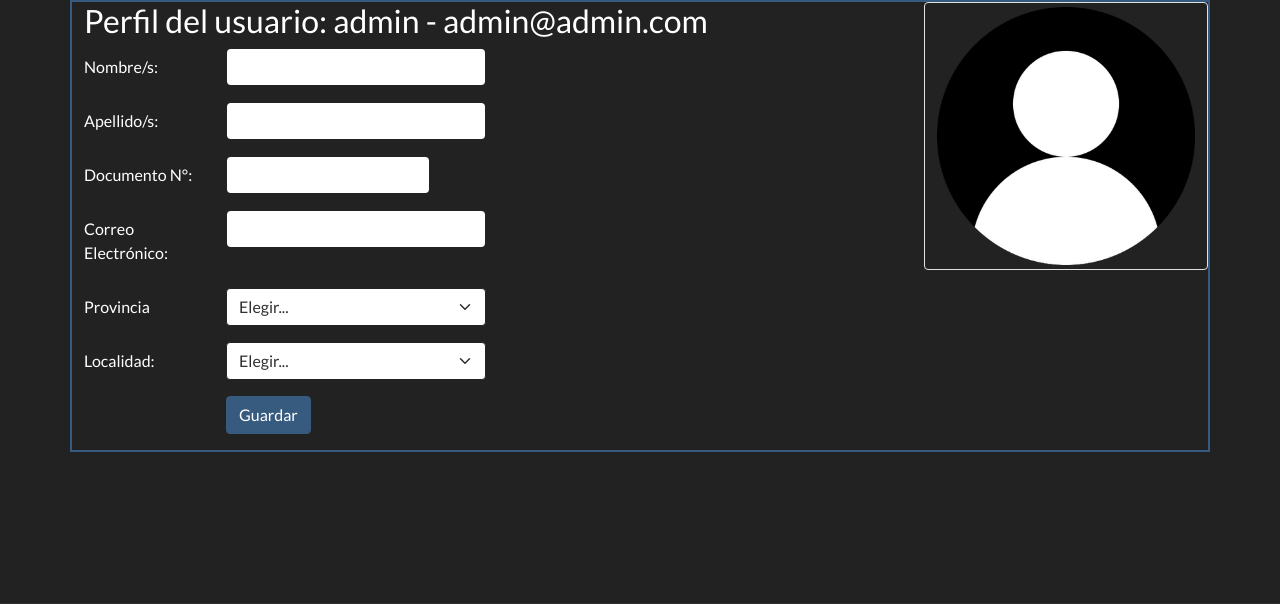
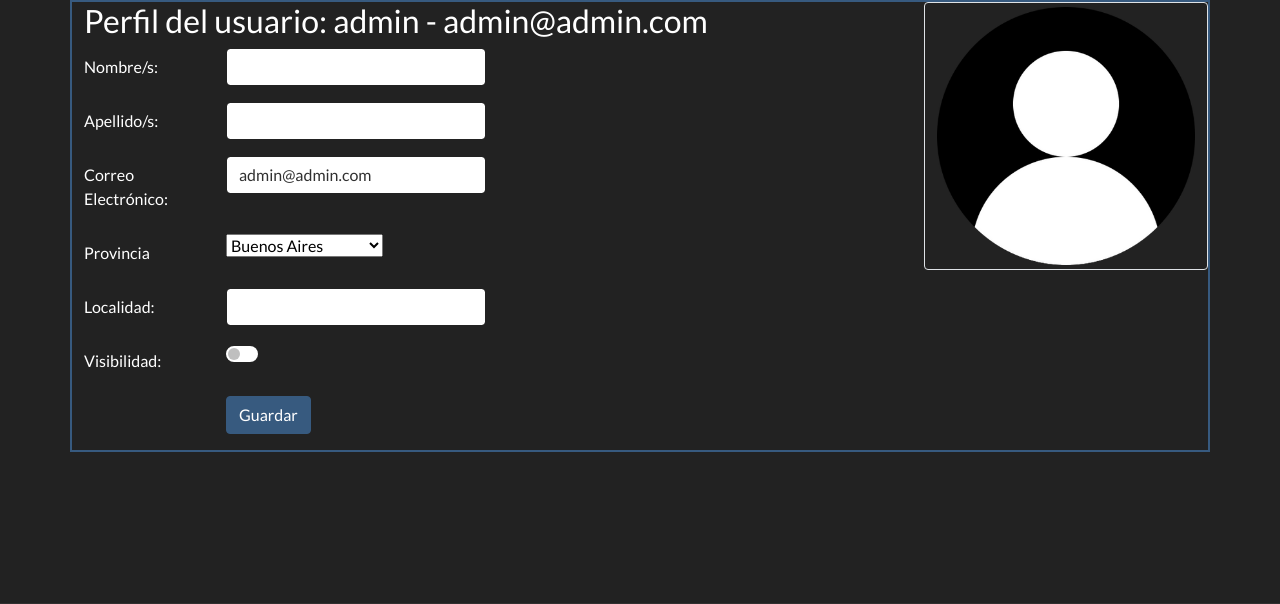
Before and after one commit to Enzostik/Proyecto_InfoCh2021, a Django app: page /profile/ in a window 1280 px wide. Shown: the part 77-681 px from the top of the page. Run offline with Django 3.2, Linux system fonts and the light colour scheme; a user stored in the database is signed in; data comes from the database, SQL or seed files in the repository; both versions use the stored data as it was after the commit; some libraries are stand-ins or nearby versions.

Commit message:
Formulario para editar el perfil

```diff
--- /dev/null
+++ b/authusuario/forms.py
@@ -0,0 +1,35 @@
+from django import forms
+from .models import PerfilUsuario
+
+PROVINCIAS=(('Buenos Aires','Buenos Aires'),
+            ('Capital Federal','Capital Federal'),
+            ('Catamarca','Catamarca'),
+            ('Chaco','Chaco'),
+            ('Chubut','Chubut'),
+            ('Córdoba','Córdoba'),
+            ('Corrientes','Corrientes'),
+            ('Entre Ríos','Entre Ríos'),
+            ('Formosa','Formosa'),
+            ('Jujuy','Jujuy'),
+            ('La Pampa','La Pampa'),
+            ('La Rioja','La Rioja'),
+            ('Mendoza','Mendoza'),
+            ('Misiones','Misiones'),
+            ('Neuquén','Neuquén'),
+            ('Río Negro','Río Negro'),
+            ('Salta','Salta'),
+            ('San Juan','San Juan'),
+            ('San Luis','San Luis'),
+            ('Santa Cruz','Santa Cruz'),
+            ('Santa Fe','Santa Fe'),
+            ('Santiago del Estero','Santiago del Estero'),
+            ('Tierra del Fuego','Tierra del Fuego'),
+            ('Tucumán','Tucumán'),)
+
+class edit_profile(forms.Form):
+    nombre=forms.CharField(max_length=50,required=True)
+    apellido=forms.CharField(max_length=50,required=True)
+    correo=forms.CharField(max_length=100,required=True)
+    provincia = forms.ChoiceField(choices=PROVINCIAS, required=True)
+    localidad= forms.CharField(max_length=50, required=False)
+    visibilidad= forms.BooleanField(label='Visibilidad', required=False)
--- a/authusuario/models.py
+++ b/authusuario/models.py
@@ -11,4 +11,6 @@ class Permisos(models.Model):
 class PerfilUsuario(models.Model):
     usuario=models.OneToOneField(User, primary_key=True, on_delete=models.CASCADE)
     visibilidad_perfil=models.BooleanField(default=False) #False - Privado / True - Publico
+    provincia=models.CharField(max_length=50, default= "")
+    localidad=models.CharField(max_length=50, default="")
     descripcion=models.CharField(max_length=500, default="Di lo que estás pensando.")
--- a/authusuario/views.py
+++ b/authusuario/views.py
@@ -1,4 +1,5 @@
 from .models import PerfilUsuario
+from .forms import edit_profile
 from django.http.response import Http404, HttpResponseRedirect
 from django.shortcuts import render, redirect
 
@@ -112,8 +113,44 @@ def register(request):
 #para la pagina de usuario
 @login_required(login_url="login")
 def profile(request):
-    u=User.objects.all() #llama una base de datos
-    context={"users":u} #asigna un nombre a la base de datos
+    form=edit_profile()
+    context={"form":form,"is_error":False} #asigna un nombre a la base de datos
+    if request.method=="POST":
+        form=edit_profile(request.POST)
+        if form.is_valid():
+            form=form.clean()
+            print(form)
+
+            #para revisar los errores
+            if not form['nombre'] or not form['apellido'] or not form['provincia'] or not form['correo']:
+                messages.add_message(request, messages.ERROR, 'Complete todos los campos requeridos')
+                context['is_error']=True
+
+            if form['correo']:
+                try:
+                    validate_email(form['correo'])
+                except:
+                    messages.add_message(request, messages.ERROR, 'Ingrese un correo electrónico válido')
+                    context['is_error']=True
+
+            if User.objects.filter(email=form['correo']).exists() and request.user.email != form['correo']:
+                messages.add_message(request, messages.ERROR, 'El correo electrónico ya está registrado')
+                context['is_error']=True
+
+            if context['is_error']:
+                return render(request,'user/profile.html',context) #si hay error devuelve a la pagina 'register' pero con los campos guardados
+            #cambiar la base de datos (actualizar el usuario y su perfil)
+            usuario=request.user
+            usuario.first_name=form["nombre"]
+            usuario.last_name=form["apellido"]
+            usuario.email=form["correo"]
+            perfil=PerfilUsuario.objects.get(usuario=usuario)
+            perfil.provincia=form["provincia"]
+            perfil.localidad=form["localidad"]
+            perfil.visibilidad_perfil=form["visibilidad"]
+            usuario.save()
+            perfil.save()
+
     return render(request,'user/profile.html',context)
 
 def ver_usuario(request,id):
--- a/templates/user/profile.html
+++ b/templates/user/profile.html
@@ -1,57 +1,56 @@
 {% extends 'base.html' %}
 {% load static %}
+{% block titulo %}- Editar perfil{% endblock %}
 {% block content %}
 
 <div class="container border border-primary border-2">
     <div class="row">
         <div class="col-sm-9">
+            {% include 'partials/_msgalert.html' %}
             <!--    <div class="col-sm-10 col-md-9 py-4">-->
             <h3>Perfil del usuario: {{user.username}} - {{user.email}}</h3>
         <!--        {% for u in users %}-->
         <!--            <li class="list-group-item"><b>{{u.username}}</b> - {{u.email}}</li>-->
         <!--        {% endfor %}-->
         <!--    </div>-->
-            <form method="post">
+            <form method="POST">
+              {% csrf_token %}
                   <div class="row mb-3">
                     <label for="name" class="col-sm-2 col-form-label">Nombre/s:</label>
                     <div class="col-sm-4">
-                      <input type="text" class="form-control" id="name">
+                      <input type="text" class="form-control" name="{{form.nombre.html_name }}" id="name" value="{{user.first_name}}" required>
                     </div>
                   </div>
                   <div class="row mb-3">
                     <label for="lastname" class="col-sm-2 col-form-label">Apellido/s:</label>
                     <div class="col-sm-4">
-                      <input type="text" class="form-control" id="lastname">
-                    </div>
-                  </div>
-                  <div class="row mb-3">
-                    <label for="dni" class="col-sm-2 col-form-label">Documento N°:</label>
-                    <div class="col-sm-auto">
-                      <input type="number" class="form-control" id="dni">
+                      <input type="text" class="form-control" name="{{form.apellido.html_name}}" id="lastname" value="{{user.last_name}}" required>
                     </div>
                   </div>
                 <div class="row mb-3">
                     <label for="email" class="col-sm-2 col-form-label">Correo Electrónico:</label>
                     <div class="col-sm-4">
-                      <input type="email" class="form-control" id="email">
+                      <input type="email" class="form-control" name="{{form.correo.html_name}}" id="email" value="{{user.email}}" required>
                     </div>
                 </div>
                 <div class="row mb-3">
-                    <label for="provincia" class="col-sm-2 col-form-label">Provincia</label>
+                    <label for="idprovincia" class="col-sm-2 col-form-label">Provincia</label>
                     <div class="col-sm-4">
-                        <select id="provincia" class="form-select">
-                          <option selected>Elegir...</option>
-                          <option>...</option>
-                        </select>
+                        {{form.provincia}}
                     </div>
                 </div>
                 <div class="row mb-3">
                     <label for="localidad" class="col-sm-2 col-form-label">Localidad:</label>
                     <div class="col-sm-4">
-                        <select id="localidad" class="form-select">
-                          <option selected>Elegir...</option>
-                          <option>...</option>
-                        </select>
+                        <input type="text" class="form-control" name="{{form.localidad.html_name}}" id="localidad" value="{{user.perfilusuario.localidad}}" required>
+                    </div>
+                </div>
+                <div class="row mb-3">
+                    <label for="idvisibilidad" class="col-sm-2 col-form-label">Visibilidad:</label>
+                    <div class="col-sm-4">
+                        <div class="form-check form-check-inline form-switch">
+                            <input type="checkbox" class="form-check-input" name="{{form.visibilidad.html_name}}" value="Visible" id='idvisibilidad' {% if user.perfilusuario.visibilidad_perfil %}checked{% endif %}>
+                        </div>
                     </div>
                 </div>
                 <div class="row mb-3">
```
Also changed, not shown: authusuario/migrations/0004_auto_20210818_2135.py (added), db.sqlite3.
